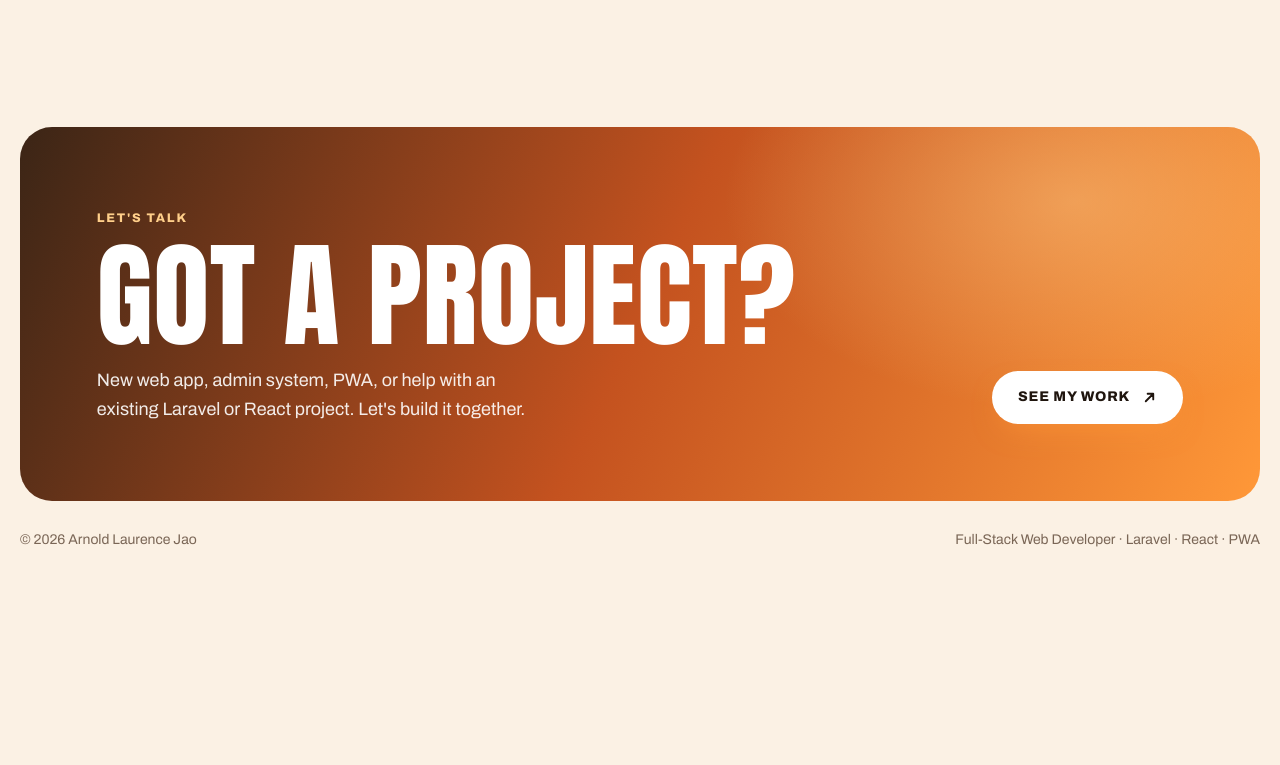
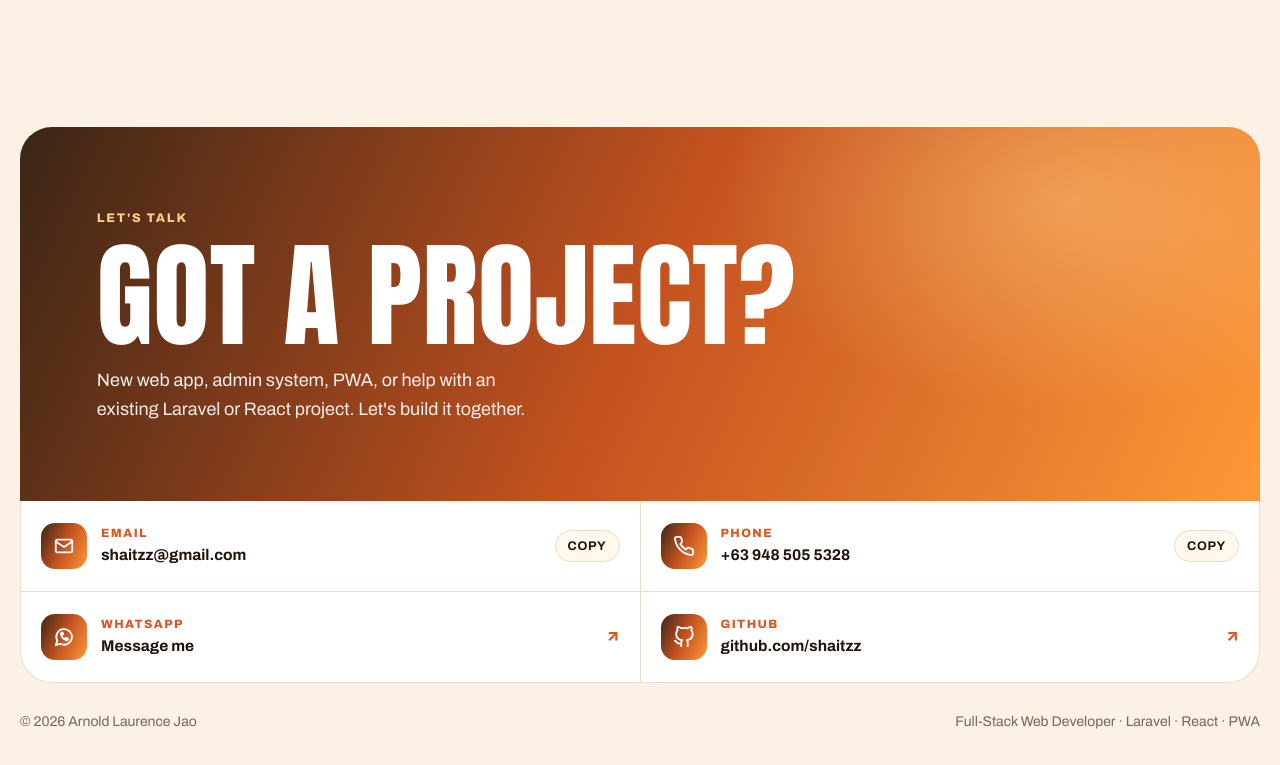
Before and after one commit to shaitzz/shaitzz.github.io, a plain HTML site: page index.html in a window 1280 px wide. Shown: the part 6021-6786 px from the top of the page. Before the commit the page ends 6646 px from the top, so only its background shows below. Drawn offline with Linux system fonts and the light colour scheme.

Commit message:
Add files via upload

```diff
--- a/index.html
+++ b/index.html
@@ -189,11 +189,24 @@ section.blk{padding-block:110px 20px}
 
 /* ===== CONTACT ===== */
 .contact{padding-block:110px 30px}
-.band{position:relative;overflow:hidden;border-radius:32px;background:var(--sunset);color:var(--white);padding:clamp(36px,6vw,80px);display:grid;grid-template-columns:minmax(0,1.5fr) auto;gap:30px;align-items:end}
+.band{position:relative;overflow:hidden;border-radius:32px 32px 0 0;background:var(--sunset);color:var(--white);padding:clamp(36px,6vw,80px)}
 .band::before{content:"";position:absolute;inset:0;background:radial-gradient(500px 300px at 85% 20%,rgba(255,207,138,.45),transparent 70%)}
 .band > *{position:relative}
 .band h2{font-size:clamp(56px,9vw,128px)}
 .band p{font-size:18px;color:rgba(255,255,255,.9);max-width:44ch;margin-top:18px}
+.contacts{display:grid;grid-template-columns:repeat(2,minmax(0,1fr));gap:1px;background:var(--line);border:1px solid var(--line);border-top:0;border-radius:0 0 32px 32px;overflow:hidden}
+.ct{display:flex;align-items:center;gap:14px;padding:22px 20px;background:var(--white);text-decoration:none;color:var(--ink);min-width:0;transition:background .2s}
+a.ct:hover{background:var(--cream)}
+.ci{flex:none;width:46px;height:46px;border-radius:14px;background:var(--sunset);color:#fff;display:grid;place-items:center}
+.ci svg{width:22px;height:22px}
+.cv{display:flex;flex-direction:column;min-width:0;flex:1}
+.cv small{font-size:12px;font-weight:800;letter-spacing:.12em;text-transform:uppercase;color:var(--rose)}
+.cv a,.cv span{font-weight:700;font-size:15.5px;color:var(--ink);text-decoration:none;overflow-wrap:anywhere;user-select:all}
+.copy{flex:none;font:700 12.5px var(--body);letter-spacing:.06em;text-transform:uppercase;padding:8px 12px;border-radius:999px;border:1px solid var(--line);background:var(--cream);color:var(--ink);cursor:pointer;transition:background .2s,color .2s}
+.copy:hover{background:var(--ink);color:#fff}
+.copy.done{background:#1f8a4c;color:#fff;border-color:#1f8a4c}
+.go2{flex:none;color:var(--rose);font-weight:800}
+@media (max-width:560px){.contacts{grid-template-columns:1fr}}
 footer{display:flex;justify-content:space-between;gap:12px;flex-wrap:wrap;padding-block:28px 44px;font-size:14px;color:var(--muted)}
 
 @media (max-width:1000px){
@@ -449,10 +462,20 @@ footer{display:flex;justify-content:space-between;gap:12px;flex-wrap:wrap;paddin
         <h2 class="big" style="margin-top:12px">Got a project?</h2>
         <p>New web app, admin system, PWA, or help with an existing Laravel or React project. Let's build it together.</p>
       </div>
-      <a class="btn light" href="#work">See my work <svg viewBox="0 0 16 16" fill="none"><path d="M4 12 12 4M6 4h6v6" stroke="currentColor" stroke-width="2" stroke-linecap="round" stroke-linejoin="round"/></svg></a>
+    </div>
+    <div class="contacts">
+      <div class="ct"><span class="ci"><svg viewBox="0 0 24 24" fill="none" stroke="currentColor" stroke-width="2" stroke-linecap="round" stroke-linejoin="round"><rect x="3" y="5" width="18" height="14" rx="2"/><path d="m3 7 9 6 9-6"/></svg></span><div class="cv"><small>Email</small><a href="mailto:shaitzz@gmail.com" id="c-email">shaitzz@gmail.com</a></div><button class="copy" type="button" data-copy="shaitzz@gmail.com" aria-label="Copy email">Copy</button></div>
+      <div class="ct"><span class="ci"><svg viewBox="0 0 24 24" fill="none" stroke="currentColor" stroke-width="2" stroke-linecap="round" stroke-linejoin="round"><path d="M22 16.9v3a2 2 0 0 1-2.2 2 19.8 19.8 0 0 1-8.6-3.1 19.5 19.5 0 0 1-6-6A19.8 19.8 0 0 1 2.1 4.2 2 2 0 0 1 4.1 2h3a2 2 0 0 1 2 1.7c.1.9.4 1.8.7 2.7a2 2 0 0 1-.5 2.1L8 9.8a16 16 0 0 0 6 6l1.3-1.3a2 2 0 0 1 2.1-.4c.9.3 1.8.6 2.7.7a2 2 0 0 1 1.7 2z"/></svg></span><div class="cv"><small>Phone</small><a href="tel:+639485055328">+63 948 505 5328</a></div><button class="copy" type="button" data-copy="+639485055328" aria-label="Copy phone number">Copy</button></div>
+      <a class="ct" href="https://wa.me/639485055328" target="_blank" rel="noopener"><span class="ci"><svg viewBox="0 0 24 24" fill="none" stroke="currentColor" stroke-width="2" stroke-linecap="round" stroke-linejoin="round"><path d="M3 21l1.7-5A8.5 8.5 0 1 1 8 19.3z"/><path d="M9 10c.5 2 2 3.5 4 4l1.3-1.2 2 1-.6 1.7c-3.5 0-7.2-3.7-7.2-7.2L10.2 7l1 2z"/></svg></span><div class="cv"><small>WhatsApp</small><span>Message me</span></div><span class="go2">↗</span></a>
+      <a class="ct" href="https://github.com/shaitzz" target="_blank" rel="noopener"><span class="ci"><svg viewBox="0 0 24 24" fill="none" stroke="currentColor" stroke-width="2" stroke-linecap="round" stroke-linejoin="round"><path d="M9 19c-5 1.5-5-2.5-7-3m14 6v-3.9a3.4 3.4 0 0 0-.9-2.6c3.1-.4 6.4-1.5 6.4-7A5.4 5.4 0 0 0 20 4.8 5 5 0 0 0 19.9 1S18.7.7 16 2.5a13.4 13.4 0 0 0-7 0C6.3.7 5.1 1 5.1 1A5 5 0 0 0 5 4.8a5.4 5.4 0 0 0-1.5 3.7c0 5.5 3.3 6.6 6.4 7A3.4 3.4 0 0 0 9 18.1V22"/></svg></span><div class="cv"><small>GitHub</small><span>github.com/shaitzz</span></div><span class="go2">↗</span></a>
     </div>
     <footer><span>© 2026 Arnold Laurence Jao</span><span>Full-Stack Web Developer · Laravel · React · PWA</span></footer>
   </div>
 </section>
+<script>
+document.querySelectorAll('.copy').forEach(function(b){b.addEventListener('click',function(){var t=b.getAttribute('data-copy');function ok(){b.textContent='Copied';b.classList.add('done');setTimeout(function(){b.textContent='Copy';b.classList.remove('done')},1800)}
+function fall(){var el=b.previousElementSibling.querySelector('a');var r=document.createRange();r.selectNodeContents(el);var sel=getSelection();sel.removeAllRanges();sel.addRange(r);b.textContent='Selected';setTimeout(function(){b.textContent='Copy'},1800)}
+try{navigator.clipboard.writeText(t).then(ok,fall)}catch(e){fall()}})});
+</script>
 </body>
 </html>
```
